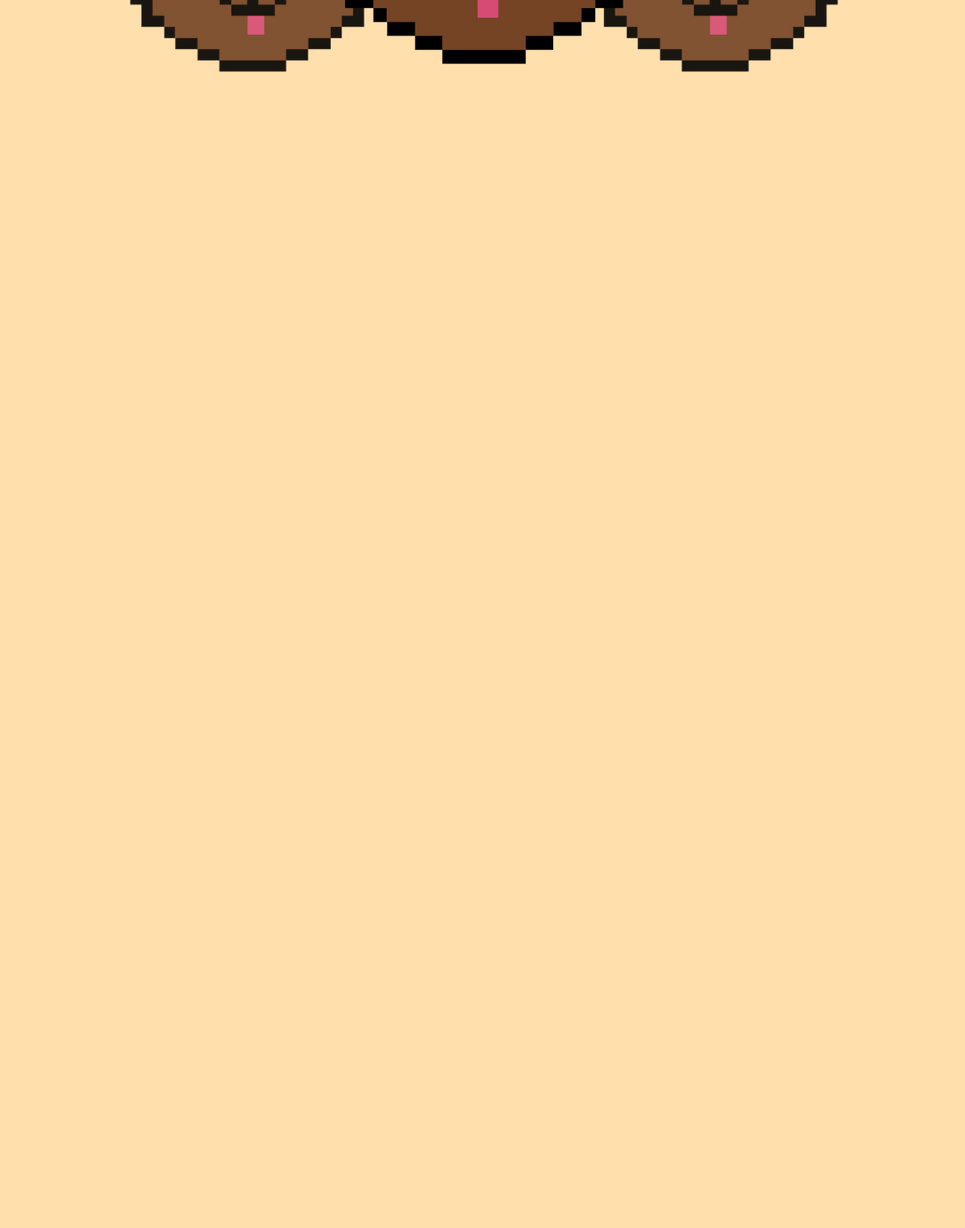
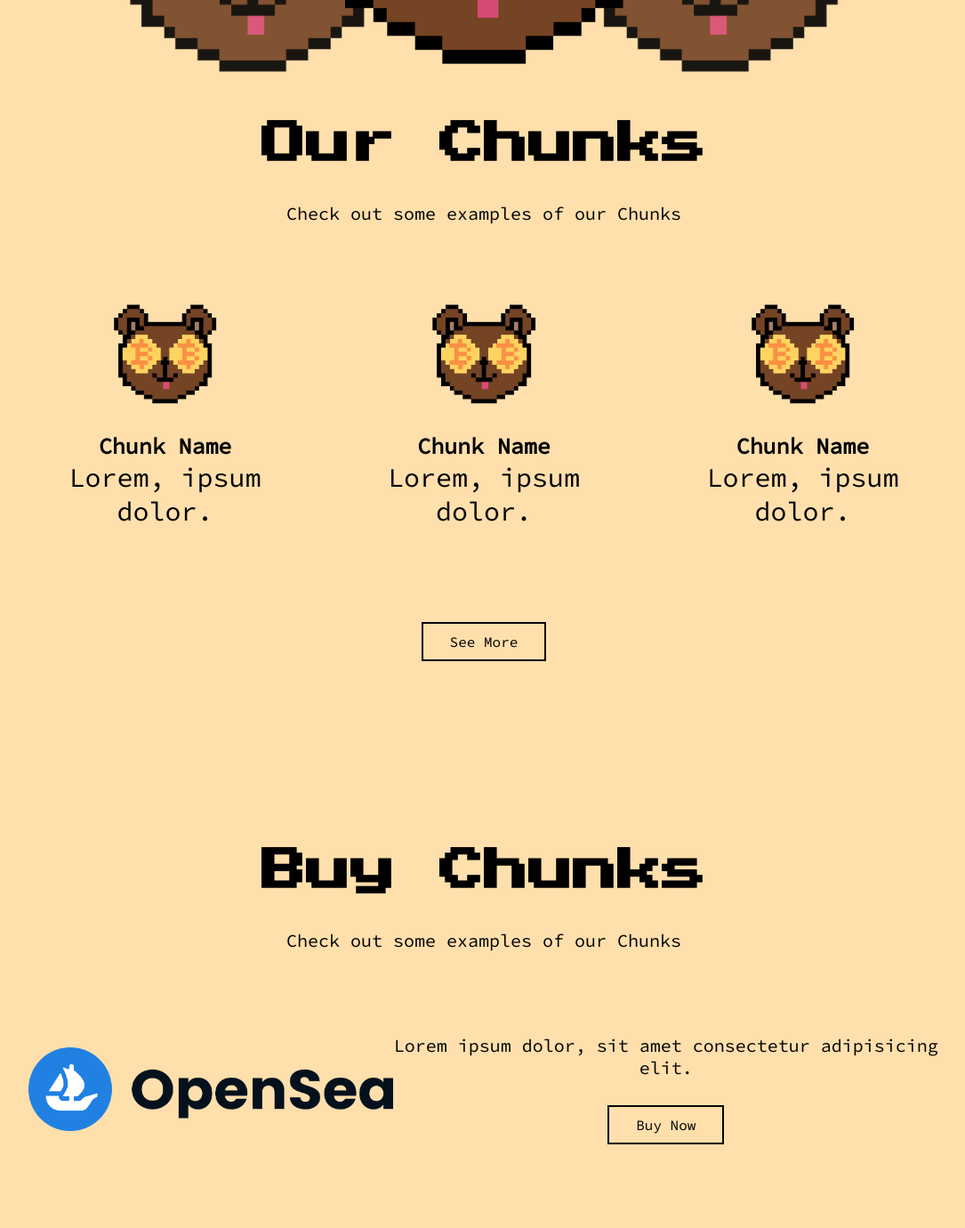
Before and after one commit to Latth/nft-bears-website, a plain HTML site: page index.html in a window 1280 px wide. Shown: the part 1340-2720 px from the top of the page at 89% size, without its empty margins (96-1181 px from the left). Before the commit the page ends 1505 px from the top, so only its background shows below. Drawn offline with nearby package versions, Linux system fonts and the light colour scheme; a script that the page names is missing.

Commit message:
general changes and more sections

```diff
--- a/index.html
+++ b/index.html
@@ -81,7 +81,57 @@
                 </div>
             </section>
 
+            <section id="our-chunks">
+                <div class="chunks-text">
+                    <h3>Our Chunks</h3>
+                    <p>Check out some examples of our Chunks</p>
+                </div>
 
+                <div class="chunks">
+
+
+                    <div class="chunk-item">
+                        <img src="img/about1.png" alt="">
+                        <div class="chunk-item-desc">
+                            <h5>Chunk Name</h5>
+                            <p>Lorem, ipsum dolor.</p>
+                        </div>
+                    </div>
+
+                    <div class="chunk-item">
+                        <img src="img/about1.png" alt="">
+                        <div class="chunk-item-desc">
+                            <h5>Chunk Name</h5>
+                            <p>Lorem, ipsum dolor.</p>
+                        </div>
+                    </div>
+
+                    <div class="chunk-item">
+                        <img src="img/about1.png" alt="">
+                        <div class="chunk-item-desc">
+                            <h5>Chunk Name</h5>
+                            <p>Lorem, ipsum dolor.</p>
+                        </div>
+                    </div>
+
+
+                </div>
+                <a class="nextSection btn" href="#about">See More</a>
+            </section>
+
+            <section id="buy">
+                <div class="buy-text">
+                    <h3>Buy Chunks</h3>
+                    <p>Check out some examples of our Chunks</p>
+                </div>
+                <div class="buy-chunk-item">
+                    <img src="img/opensea.png" alt="">
+                    <div class="buy-desc">
+                        <p>Lorem ipsum dolor, sit amet consectetur adipisicing elit.</p>
+                        <a href="#" class="btn">Buy Now</a>
+                    </div>
+                </div>
+            </section>
 
 
 
--- a/style.css
+++ b/style.css
@@ -16,6 +16,24 @@ font-family: 'Source Code Pro', monospace; */
 body{
     font-family: 'Source Code Pro', monospace;
     background-color: #FFDFAC;
+}
+
+.btn {
+    display: inline-block;
+    font-size: 1.6rem;
+    padding: 1rem 3rem;
+    background: transparent;
+    border: 2px solid black;
+    margin-top: 3rem;
+    text-decoration: none;
+    transition: box-shadow 1s;
+    color: #000000;
+}
+
+.btn:hover {
+    box-shadow: inset 400px 0 0 0px #000000;
+    transition: 1s;
+    color: #fff;
 }
 
 
@@ -92,15 +110,17 @@ Welcome Section
     margin: auto;
     display: flex;
     align-items: center;
-    justify-content: center;
+    justify-content: space-evenly;
+    padding-top: 5%;
 }
 
 .welcome-img {
-    width: 50%;
+    width: 45%;
 }
 
 .welcome-img img {
-    width: 80%;
+    width: 100%;
+
 }
 
 
@@ -188,3 +208,109 @@ ABOUT SECTION
     z-index: -1;
     opacity: 0.9;
 }
+
+
+/*
+
+
+
+
+Our chunks website
+
+
+
+
+*/
+
+#our-chunks {
+    width: 80%;
+    margin: auto;
+    height: 100vh;
+    text-align: center;
+    display: flex;
+    align-items: center;
+    justify-content: space-evenly;
+    flex-direction: column;
+}
+
+.chunks-text h3{
+    font-size: 5rem;
+    font-family: 'Press Start 2P', cursive;
+    margin: 4rem 0;
+}
+
+.chunks-text p {
+    font-size: 2rem;
+}
+
+.chunks {
+    width: 100%;
+    display: flex;
+    align-items: center;
+    justify-content: space-between;
+}
+
+.chunk-item {
+    width: 30%;
+}
+
+.chunk-item img {
+    width: 50%;
+    height: 100%;
+}
+
+.chunk-item-desc {
+    font-size: 3rem;
+}
+
+
+
+
+
+
+
+/*
+
+
+BUY SECTİON
+
+
+*/
+
+#buy {
+    width: 80%;
+    margin: auto;
+    height: 70vh;
+    text-align: center;
+    display: flex;
+    align-items: center;
+    justify-content: space-evenly;
+    flex-direction: column;
+}
+
+#buy h3{
+    font-size: 5rem;
+    font-family: 'Press Start 2P', cursive;
+    margin: 4rem 0;
+}
+
+#buy p {
+    font-size: 2rem;
+}
+
+.buy-chunk-item {
+    width: 100%;
+    display: flex;
+    justify-content: space-evenly;
+    align-items: center;
+}
+
+.buy-chunk-item img {
+    border-radius: 2rem;
+    width: 40%;
+}
+
+.buy-desc {
+    width: 60%;
+    text-align: center;
+}
```
Also changed, not shown: img/opensea.png (added).
